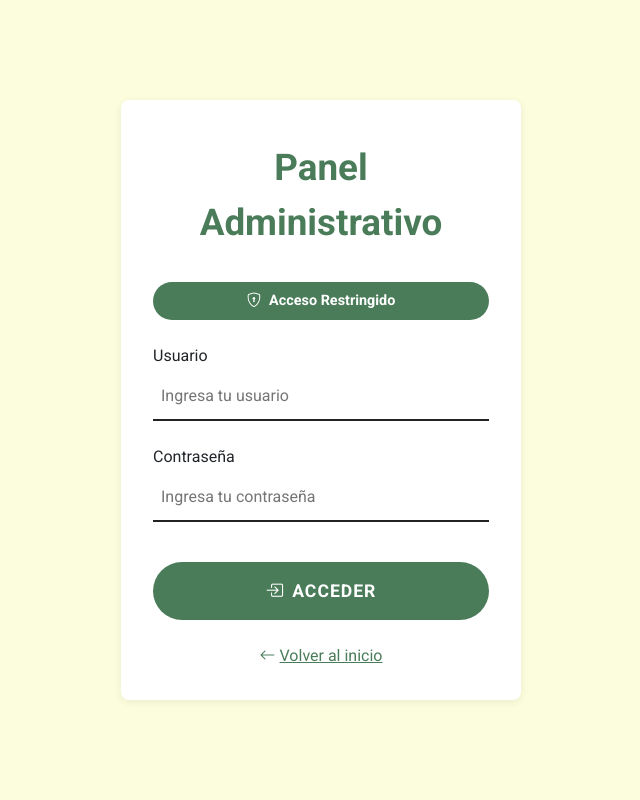
After one commit to BlacKSherU/emocion_vital, a Django app: page /admin-login in a window 1280 px wide. The commit adds this page. Shown: the whole page, without its empty margins (319-959 px from the left). Run offline with Django 5.2, Linux system fonts and the light colour scheme; some libraries are stand-ins or nearby versions.

Commit message:
veroficacion admin

```diff
--- a/main/urls.py
+++ b/main/urls.py
@@ -7,6 +7,8 @@ urlpatterns = [
     path("precios", views.precios, name="precios"),
     path("conoce", views.conoce, name="conoce"),
     path("login", views.iniciar_sesion, name="login"),
+    path("admin-login", views.admin_login, name="admin_login"),
+    path("logout", views.cerrar_sesion, name="logout"),
     path("registro", views.registro, name="registro"),
     path("recuperar", views.recuperar, name="recuperar"),
     path("paciente", views.paciente, name="paciente"),
--- a/main/views.py
+++ b/main/views.py
@@ -2,12 +2,31 @@ from django.shortcuts import render, redirect
 from django.http import HttpRequest
 from django.contrib.auth.models import User
 from django.contrib.auth import authenticate, login, logout
+from django.contrib.auth.decorators import login_required
 from oswald_api.models import Pacientes, Familiar, Cita
 from django.contrib import messages
 from django.contrib.messages import get_messages
 import copy
 from datetime import date
 import re
+from functools import wraps
+
+
+def superuser_required(view_func):
+    """
+    Decorador personalizado que verifica si el usuario está autenticado y es superusuario.
+    Si no cumple las condiciones, redirige al login de administrador.
+    """
+
+    @wraps(view_func)
+    def _wrapped_view(request, *args, **kwargs):
+        if not request.user.is_authenticated:
+            return redirect("admin_login")
+        if not request.user.is_superuser:
+            return redirect("admin_login")
+        return view_func(request, *args, **kwargs)
+
+    return _wrapped_view
 
 
 def home(request: HttpRequest):
@@ -366,9 +385,44 @@ def paciente(request: HttpRequest):
     return render(request, "panel-psicologa.html", {"pacienteid": paciente.id})
 
 
+def admin_login(request: HttpRequest):
+    """
+    Vista de login específica para administradores (superusuarios)
+    """
+    if request.method == "POST":
+        username = request.POST.get("username", "").strip()
+        password = request.POST.get("password", "")
+
+        user = authenticate(request, username=username, password=password)
+
+        if user is not None and user.is_superuser:
+            login(request, user)
+            return redirect("psicologa")
+        elif user is not None and not user.is_superuser:
+            messages.error(
+                request,
+                "Acceso denegado. Solo administradores pueden acceder.",
+                "error",
+            )
+        else:
+            messages.error(request, "Credenciales inválidas", "error")
+
+    return render(request, "admin-login.html")
+
+
+@superuser_required
 def psicologa(request: HttpRequest):
     pacienteid = request.user.id
     return render(request, "panel-admin.html", {"pacienteid": pacienteid})
+
+
+def cerrar_sesion(request: HttpRequest):
+    """
+    Vista para cerrar sesión y redirigir al home
+    """
+    logout(request)
+    messages.success(request, "Sesión cerrada exitosamente", "success")
+    return redirect("home")
 
 
 def test_static(request: HttpRequest):
--- a/psicologa/settings.py
+++ b/psicologa/settings.py
@@ -84,7 +84,7 @@ DATABASES = {
         "ENGINE": "django.db.backends.mysql",
         "NAME": "emocion_vital",
         "USER": "root",
-        "PASSWORD": "Alp110205$",
+        "PASSWORD": "12345678",
         "HOST": "localhost",
         "PORT": "",
     }
--- /dev/null
+++ b/templates/admin-login.html
@@ -0,0 +1,181 @@
+{% load static %}
+<!DOCTYPE html>
+<html lang="es">
+
+<head>
+    <meta charset="UTF-8">
+    <meta name="viewport" content="width=device-width, initial-scale=1.0">
+    <title>Acceso Administrador</title>
+    <link href="https://fonts.googleapis.com/css2?family=Roboto:wght@400;700&display=swap" rel="stylesheet">
+    <link rel="stylesheet" href="{% static '.\bootstrap-5.3.3\css\bootstrap.min.css' %}">
+    <link rel="stylesheet" href="{% static '.\bootstrap-icons-1.11.3\font\bootstrap-icons.css' %}">
+    <style>
+        body {
+            background: #fcfddc;
+            font-family: 'Roboto', Arial, sans-serif;
+            min-height: 100vh;
+            margin: 0;
+            display: flex;
+            align-items: center;
+            justify-content: center;
+        }
+
+        .login-container {
+            background: #fff;
+            border-radius: 8px;
+            box-shadow: 0 2px 8px rgba(0, 0, 0, 0.07);
+            padding: 2.5rem 2rem 2rem 2rem;
+            max-width: 400px;
+            width: 100%;
+        }
+
+        .login-title {
+            font-size: 2.3rem;
+            font-weight: 700;
+            margin-bottom: 2rem;
+            text-align: center;
+            color: #4a7c59;
+        }
+
+        .admin-badge {
+            background: #4a7c59;
+            color: white;
+            padding: 0.5rem 1rem;
+            border-radius: 20px;
+            font-size: 0.9rem;
+            font-weight: 600;
+            text-align: center;
+            margin-bottom: 1.5rem;
+        }
+
+        .form-label {
+            font-weight: 500;
+            margin-bottom: 0.3rem;
+            display: block;
+        }
+
+        .form-input {
+            width: 100%;
+            padding: 0.7rem 0.5rem;
+            border: none;
+            border-bottom: 2px solid #222;
+            background: transparent;
+            font-size: 1rem;
+            margin-bottom: 1.5rem;
+            outline: none;
+            transition: border-color 0.2s;
+        }
+
+        .form-input:focus {
+            border-bottom: 2px solid #8fc98b;
+        }
+
+        .login-btn {
+            width: 100%;
+            background: #4a7c59;
+            color: white;
+            font-weight: 700;
+            border: none;
+            border-radius: 30px;
+            padding: 1rem 0;
+            font-size: 1.1rem;
+            letter-spacing: 1px;
+            margin-top: 1rem;
+            cursor: pointer;
+            transition: background 0.2s;
+        }
+
+        .login-btn:hover {
+            background: #3a6b4a;
+        }
+
+        .back-link {
+            text-align: center;
+            margin-top: 1.5rem;
+        }
+
+        .back-link a {
+            color: #4a7c59;
+            text-decoration: underline;
+            font-size: 1rem;
+        }
+    </style>
+</head>
+
+<body>
+    {% if messages %}
+    <div class="toast-container position-fixed bottom-0 end-0 p-3">
+        {% for message in messages %}
+        <div id="liveToast" class="toast show" role="alert" aria-live="assertive" aria-atomic="true">
+            <div class="toast-header">
+                <i class="bi bi-shield-exclamation
+                    {% if message.level_tag == 'error' %}
+                    text-danger
+                    {% else %}
+                    text-{{ message.level_tag }}
+                    {% endif %}
+                    me-2"></i>
+                <strong class="me-auto">Administrador</strong>
+                <button type="button" class="btn-close" data-bs-dismiss="toast" aria-label="Close"></button>
+            </div>
+            <div class="toast-body">
+                {{ message }}
+            </div>
+        </div>
+        {% endfor %}
+    </div>
+    {% endif %}
+
+    <div class="login-container">
+        <div class="login-title">Panel Administrativo</div>
+        <div class="admin-badge">
+            <i class="bi bi-shield-lock me-2"></i>Acceso Restringido
+        </div>
+
+        <form method="post">
+            {% csrf_token %}
+
+            <label class="form-label" for="username">Usuario</label>
+            <input class="form-input" type="text" id="username" name="username" placeholder="Ingresa tu usuario" required>
+
+            <label class="form-label" for="password">Contraseña</label>
+            <input class="form-input" type="password" id="password" name="password" placeholder="Ingresa tu contraseña" required>
+
+            <button class="login-btn" type="submit">
+                <i class="bi bi-box-arrow-in-right me-2"></i>ACCEDER
+            </button>
+        </form>
+
+        <div class="back-link">
+            <a href="{% url 'home' %}">
+                <i class="bi bi-arrow-left me-1"></i>Volver al inicio
+            </a>
+        </div>
+    </div>
+
+    <script src="{% static 'js\jquery-3.7.1.min.js' %}"></script>
+    <script src="{% static './bootstrap-5.3.3/js/bootstrap.bundle.min.js' %}"></script>
+    <script>
+        // Validar formulario antes de enviar
+        document.querySelector('form').addEventListener('submit', function(e) {
+            var username = document.getElementById('username').value.trim();
+            var password = document.getElementById('password').value;
+
+            if (!username) {
+                alert('Debes ingresar el usuario');
+                e.preventDefault();
+                return false;
+            }
+
+            if (!password) {
+                alert('Debes ingresar la contraseña');
+                e.preventDefault();
+                return false;
+            }
+
+            return true;
+        });
+    </script>
+</body>
+
+</html>
--- a/templates/panel-admin.html
+++ b/templates/panel-admin.html
@@ -32,7 +32,7 @@
                             </a>
                         </li>
                         <li class="nav-item">
-                            <a class="nav-link text-danger fw-bold logout-link" href="/">
+                            <a class="nav-link text-danger fw-bold logout-link" href="{% url 'logout' %}">
                                 <i class="bi bi-box-arrow-right"></i> Cerrar sesión
                             </a>
                         </li>
--- a/templates/panel-psicologa.html
+++ b/templates/panel-psicologa.html
@@ -36,7 +36,7 @@
                             </a>
                         </li>
                         <li class="nav-item">
-                            <a class="nav-link text-danger fw-bold" href="{% url 'home'%}">
+                            <a class="nav-link text-danger fw-bold" href="{% url 'logout' %}">
                                 <i class="bi bi-box-arrow-right"></i> Cerrar sesión
                             </a>
                         </li>
```
Also changed, not shown: templates/home.html (+36 -2 lines).
